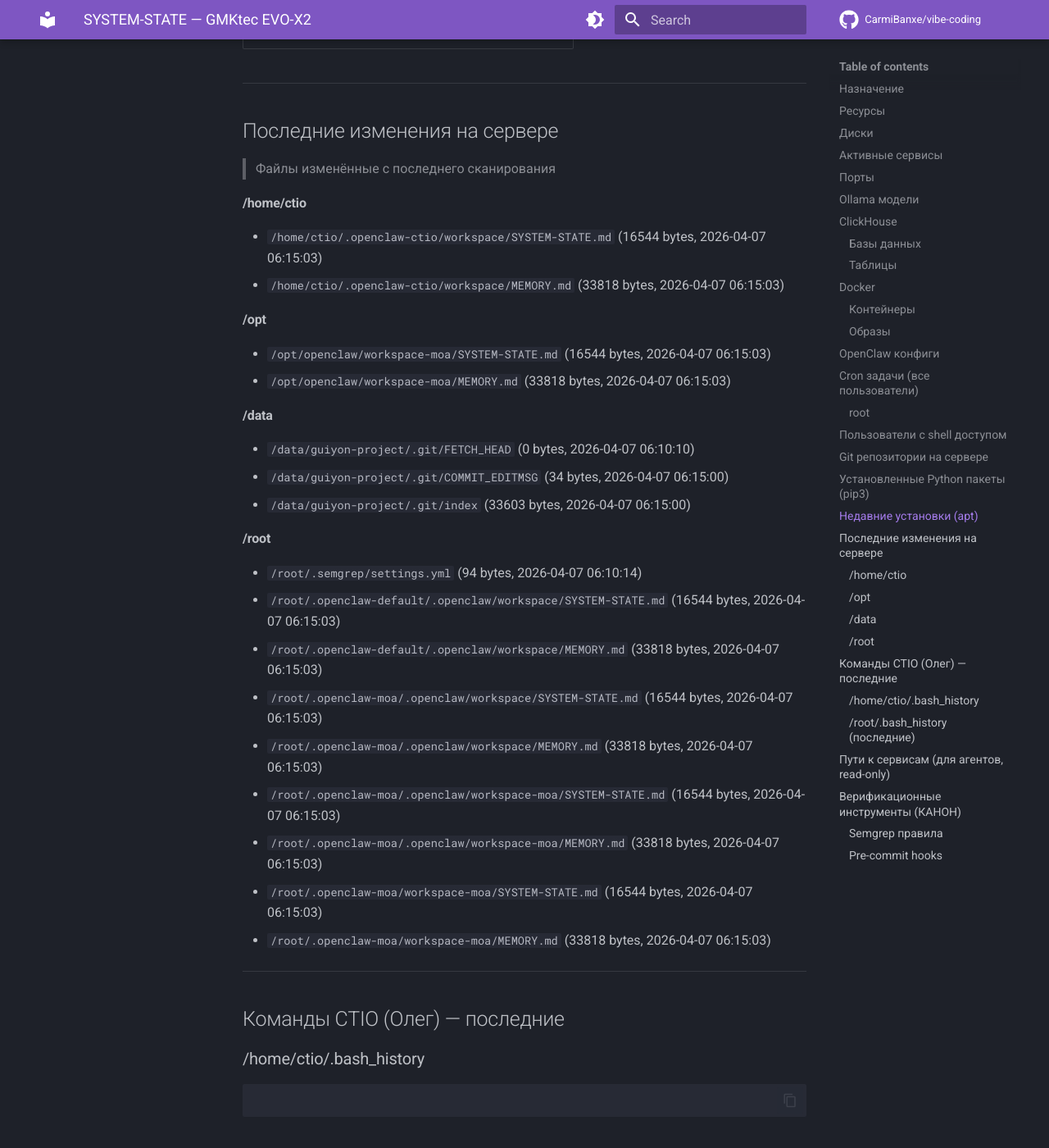
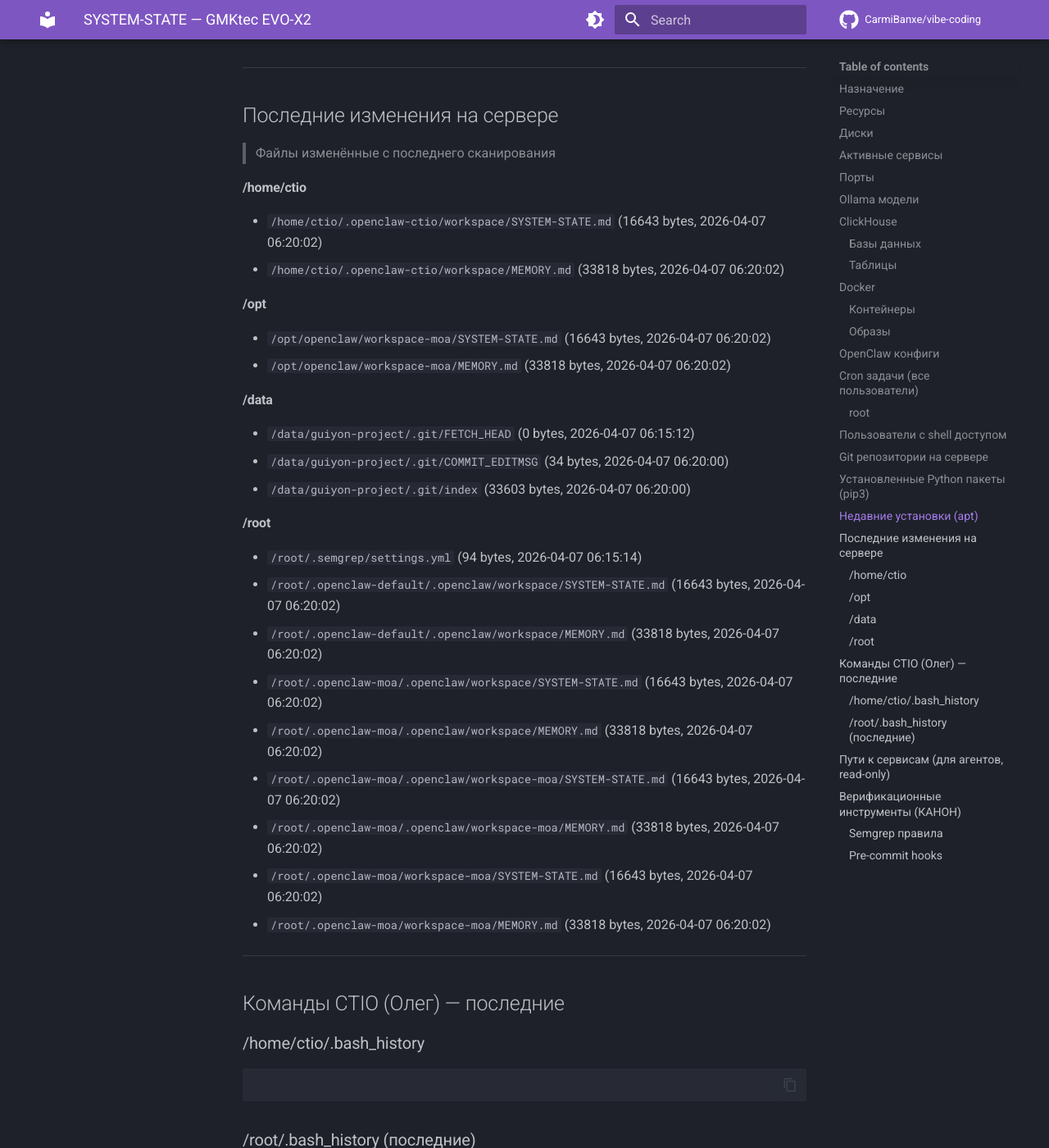
Before and after one commit to CarmiBanxe/vibe-coding, an MkDocs documentation site: the page built from docs/SYSTEM-STATE.md, in a window 1280 px wide and 1400 px high, scrolled down 13841 px. Shown: the whole window at 82% size. Built offline with MkDocs 1.6.1 and Material for MkDocs 9.7.7, drawn with Linux system fonts in a browser that asks for light colours; comment, search, counter and statistics services are not loaded; some of the changed text lies outside the part shown.

Commit message:
auto: SYSTEM-STATE v2 update (2026-04-07 06:20 CEST)

```diff
--- a/docs/SYSTEM-STATE.md
+++ b/docs/SYSTEM-STATE.md
@@ -1,6 +1,6 @@
 # SYSTEM-STATE — GMKtec EVO-X2
 > Автоматически обновляется каждые 5 минут
-> Последнее сканирование: 2026-04-07 06:15 CEST
+> Последнее сканирование: 2026-04-07 06:20 CEST
 > Источник: ctio-watcher.sh v2 (cron)
 
 ## Назначение
@@ -225,8 +224,8 @@
 | banxe-frankfurter | hakanensari/frankfurter:latest | Up 8 hours | 0.0.0.0:8181->8080/tcp, [::]:8181->8080/tcp |
 | midaz-ledger | lerianstudio/midaz-ledger:latest | Up 14 hours | 127.0.0.1:8095->3002/tcp |
 | midaz-rabbitmq | rabbitmq:4.1.3-management-alpine | Up 15 hours (healthy) | 4369/tcp, 5671/tcp, 15671/tcp, 15691-15692/tcp, 25672/tcp, 127.0.0.1:3004->5672/tcp, 127.0.0.1:3003->15672/tcp |
-| midaz-mongodb | mongo:8 | Up 15 hours (healthy) | 127.0.0.1:5703->27017/tcp |
-| mirofish | ghcr.io/666ghj/mirofish:latest | Up 26 hours | 0.0.0.0:3001->3000/tcp, [::]:3001->3000/tcp, 0.0.0.0:5004->5001/tcp, [::]:5004->5001/tcp |
+| midaz-mongodb | mongo:8 | Up 16 hours (healthy) | 127.0.0.1:5703->27017/tcp |
+| mirofish | ghcr.io/666ghj/mirofish:latest | Up 27 hours | 0.0.0.0:3001->3000/tcp, [::]:3001->3000/tcp, 0.0.0.0:5004->5001/tcp, [::]:5004->5001/tcp |
 | banxe-marble-frontend | marble-src-marble-frontend | Up 4 days | 0.0.0.0:5003->8080/tcp |
 | banxe-marble-firebase | andreysenov/firebase-tools | Up 2 days | 5000-5001/tcp, 8080/tcp, 8085/tcp, 9000/tcp, 127.0.0.1:4000->4000/tcp, 9005/tcp, 127.0.0.1:9099->9099/tcp, 9199/tcp |
 | banxe-marble-backend | marble-src-marble-backend | Up 4 days | 127.0.0.1:5002->8080/tcp |
@@ -250,8 +249,8 @@
 | marble-src-marble-frontend:latest | 757MB |
 | marble-src-marble-backend:latest | 255MB |
 | andreysenov/firebase-tools:latest | 1.47GB |
+| <none>:<none> | 646MB |
 | jube.app:latest | 646MB |
-| <none>:<none> | 646MB |
 | mongo:8 | 950MB |
 | postgis/postgis:17-3.5 | 637MB |
 | postgres:17 | 453MB |
@@ -380,28 +379,28 @@
 
 
 #### /home/ctio
-- `/home/ctio/.openclaw-ctio/workspace/SYSTEM-STATE.md` (16544 bytes, 2026-04-07 06:15:03)
-- `/home/ctio/.openclaw-ctio/workspace/MEMORY.md` (33818 bytes, 2026-04-07 06:15:03)
+- `/home/ctio/.openclaw-ctio/workspace/SYSTEM-STATE.md` (16643 bytes, 2026-04-07 06:20:02)
+- `/home/ctio/.openclaw-ctio/workspace/MEMORY.md` (33818 bytes, 2026-04-07 06:20:02)
 
 #### /opt
-- `/opt/openclaw/workspace-moa/SYSTEM-STATE.md` (16544 bytes, 2026-04-07 06:15:03)
-- `/opt/openclaw/workspace-moa/MEMORY.md` (33818 bytes, 2026-04-07 06:15:03)
+- `/opt/openclaw/workspace-moa/SYSTEM-STATE.md` (16643 bytes, 2026-04-07 06:20:02)
+- `/opt/openclaw/workspace-moa/MEMORY.md` (33818 bytes, 2026-04-07 06:20:02)
 
 #### /data
-- `/data/guiyon-project/.git/FETCH_HEAD` (0 bytes, 2026-04-07 06:10:10)
-- `/data/guiyon-project/.git/COMMIT_EDITMSG` (34 bytes, 2026-04-07 06:15:00)
-- `/data/guiyon-project/.git/index` (33603 bytes, 2026-04-07 06:15:00)
+- `/data/guiyon-project/.git/FETCH_HEAD` (0 bytes, 2026-04-07 06:15:12)
+- `/data/guiyon-project/.git/COMMIT_EDITMSG` (34 bytes, 2026-04-07 06:20:00)
+- `/data/guiyon-project/.git/index` (33603 bytes, 2026-04-07 06:20:00)
 
 #### /root
-- `/root/.semgrep/settings.yml` (94 bytes, 2026-04-07 06:10:14)
-- `/root/.openclaw-default/.openclaw/workspace/SYSTEM-STATE.md` (16544 bytes, 2026-04-07 06:15:03)
-- `/root/.openclaw-default/.openclaw/workspace/MEMORY.md` (33818 bytes, 2026-04-07 06:15:03)
-- `/root/.openclaw-moa/.openclaw/workspace/SYSTEM-STATE.md` (16544 bytes, 2026-04-07 06:15:03)
-- `/root/.openclaw-moa/.openclaw/workspace/MEMORY.md` (33818 bytes, 2026-04-07 06:15:03)
-- `/root/.openclaw-moa/.openclaw/workspace-moa/SYSTEM-STATE.md` (16544 bytes, 2026-04-07 06:15:03)
-- `/root/.openclaw-moa/.openclaw/workspace-moa/MEMORY.md` (33818 bytes, 2026-04-07 06:15:03)
-- `/root/.openclaw-moa/workspace-moa/SYSTEM-STATE.md` (16544 bytes, 2026-04-07 06:15:03)
-- `/root/.openclaw-moa/workspace-moa/MEMORY.md` (33818 bytes, 2026-04-07 06:15:03)
+- `/root/.semgrep/settings.yml` (94 bytes, 2026-04-07 06:15:14)
+- `/root/.openclaw-default/.openclaw/workspace/SYSTEM-STATE.md` (16643 bytes, 2026-04-07 06:20:02)
+- `/root/.openclaw-default/.openclaw/workspace/MEMORY.md` (33818 bytes, 2026-04-07 06:20:02)
+- `/root/.openclaw-moa/.openclaw/workspace/SYSTEM-STATE.md` (16643 bytes, 2026-04-07 06:20:02)
+- `/root/.openclaw-moa/.openclaw/workspace/MEMORY.md` (33818 bytes, 2026-04-07 06:20:02)
+- `/root/.openclaw-moa/.openclaw/workspace-moa/SYSTEM-STATE.md` (16643 bytes, 2026-04-07 06:20:02)
+- `/root/.openclaw-moa/.openclaw/workspace-moa/MEMORY.md` (33818 bytes, 2026-04-07 06:20:02)
+- `/root/.openclaw-moa/workspace-moa/SYSTEM-STATE.md` (16643 bytes, 2026-04-07 06:20:02)
+- `/root/.openclaw-moa/workspace-moa/MEMORY.md` (33818 bytes, 2026-04-07 06:20:02)
 
 ---
 
```
Also changed, not shown: other parts of docs/SYSTEM-STATE.md (+3 -4 lines).
